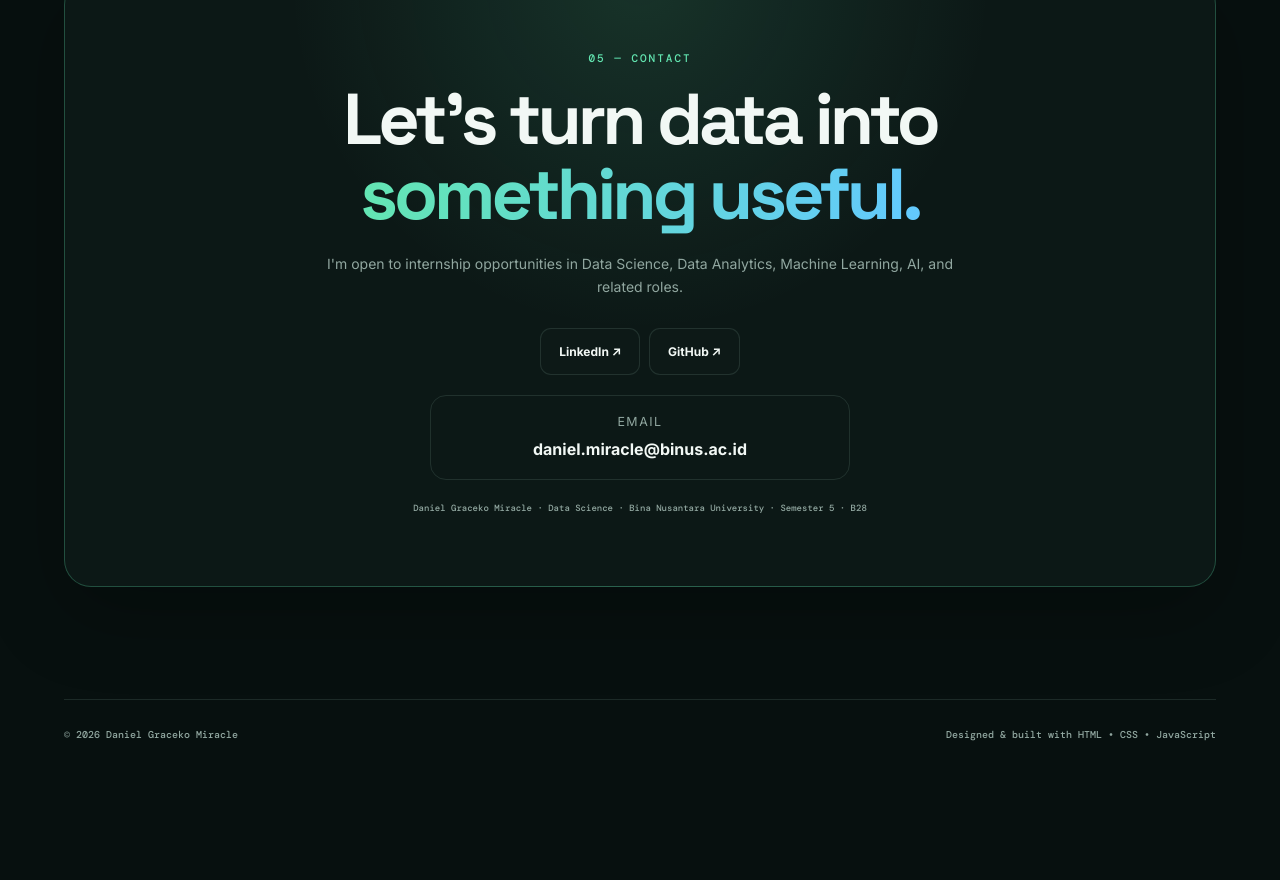
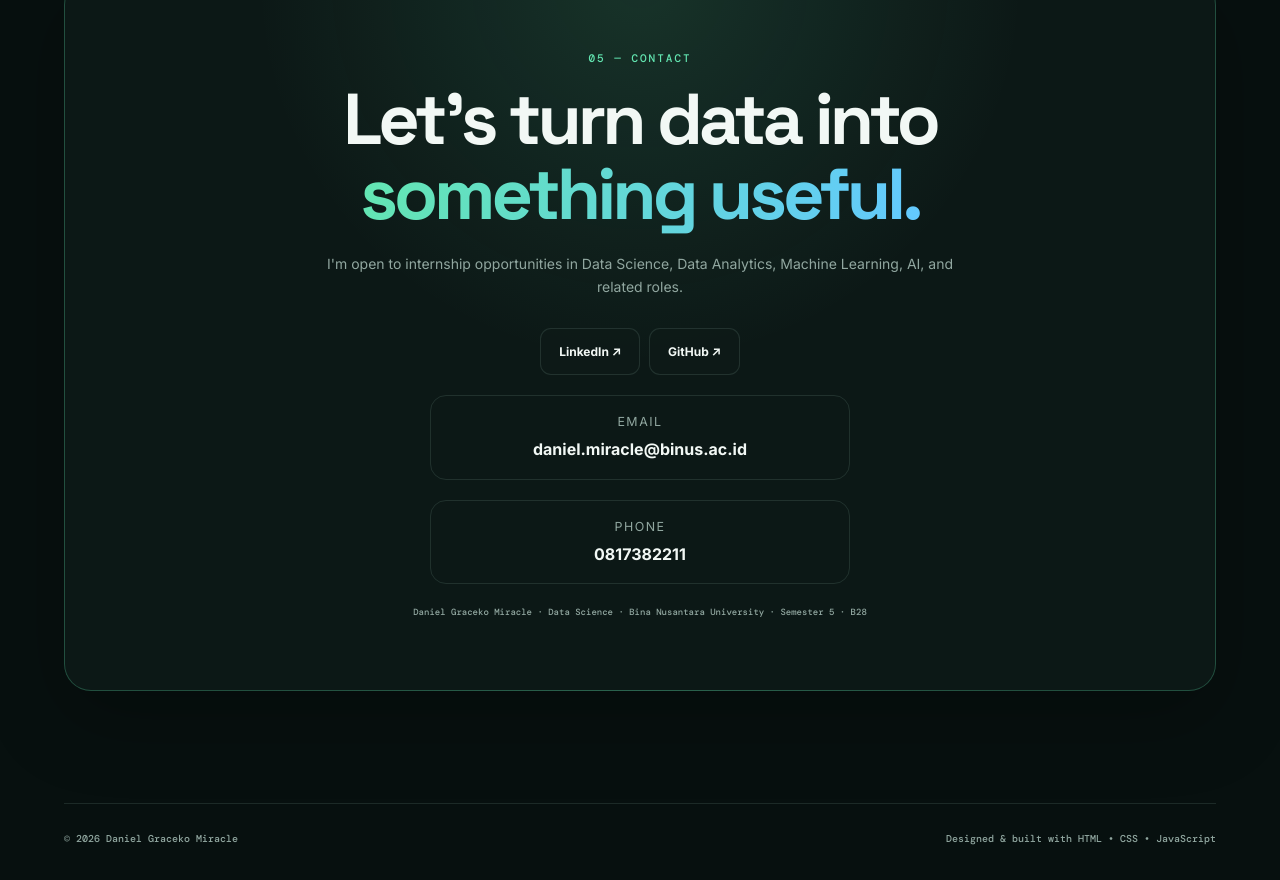
Before and after one commit to danielgracemiracle-ops/Daniel-Graceko-Miracle-Portofolio, a plain HTML site: page index.html in a window 1280 px wide. Shown: the part 4812-5692 px from the top of the page. Before the commit the page ends 5588 px from the top, so only its background shows below. Drawn offline with nearby package versions, Linux system fonts and the light colour scheme.

Commit message:
Add files via upload

```diff
--- a/index.html
+++ b/index.html
@@ -241,6 +241,10 @@
           <span>Email</span>
           <strong>daniel.miracle@binus.ac.id</strong>
         </div>
+        <div class="contact-email">
+          <span>Phone</span>
+          <strong>0817382211</strong>
+        </div>
         <small>Daniel Graceko Miracle · Data Science · Bina Nusantara University · Semester 5 · B28</small>
       </div>
     </section>
```
